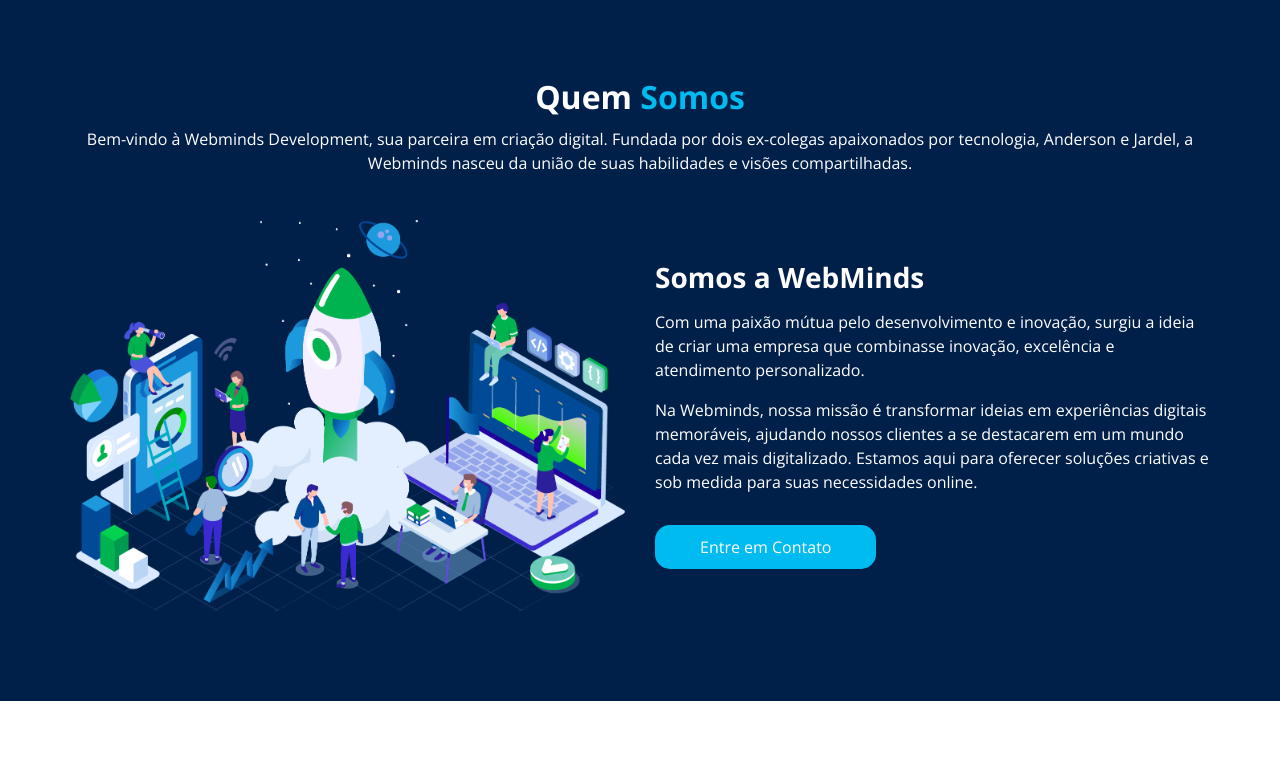
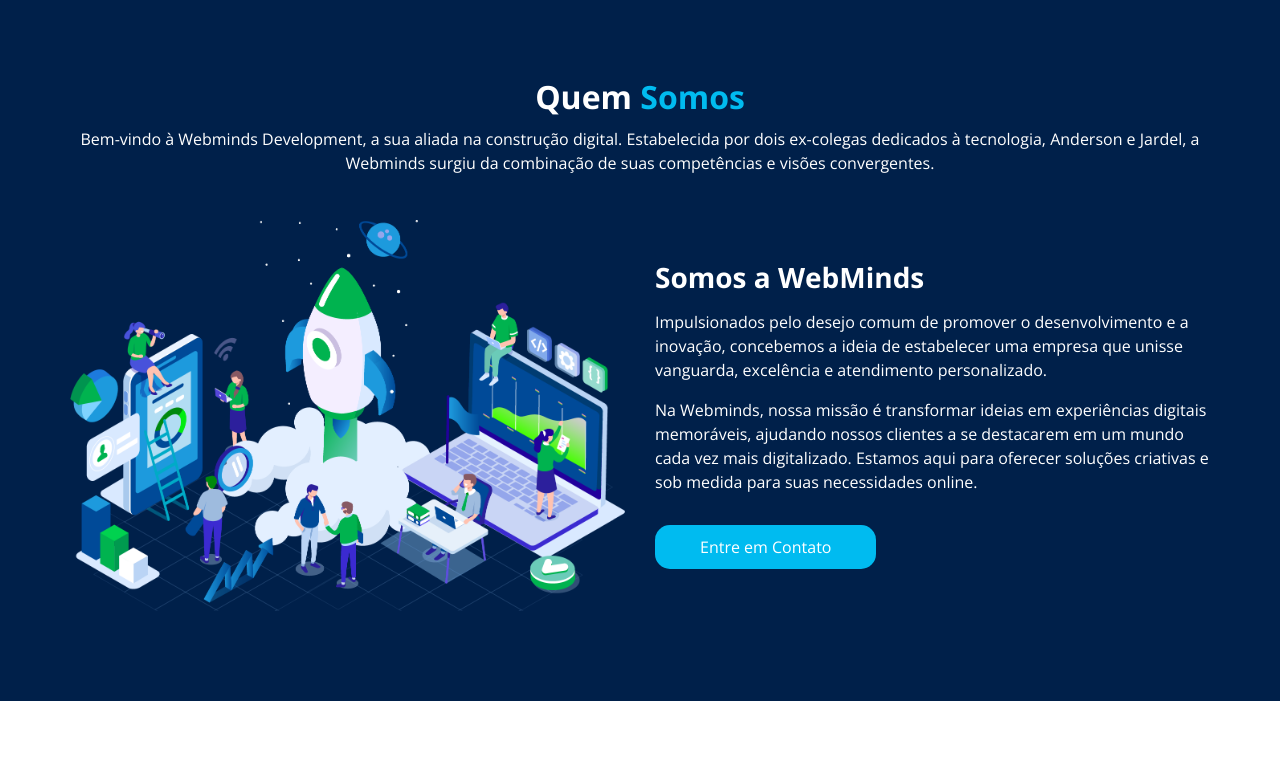
Before and after one commit to webmindsdevelopment/webmindsdevelopment, a plain HTML site: page index.html in a window 1280 px wide. Shown: the part 1500-2266 px from the top of the page. Drawn offline with nearby package versions, Linux system fonts and the light colour scheme.

Commit message:
att jk, realizada conferência de textos

```diff
--- a/index.html
+++ b/index.html
@@ -187,8 +187,8 @@
           Quem <span>Somos</span>
         </h2>
         <p>
-          Bem-vindo à Webminds Development, sua parceira em criação digital. Fundada por dois ex-colegas apaixonados por
-          tecnologia, Anderson e Jardel, a Webminds nasceu da união de suas habilidades e visões compartilhadas.
+            Bem-vindo à Webminds Development, a sua aliada na construção digital.
+            Estabelecida por dois ex-colegas dedicados à tecnologia, Anderson e Jardel, a Webminds surgiu da combinação de suas competências e visões convergentes.
         </p>
       </div>
       <div class="row">
@@ -203,8 +203,8 @@
               Somos a WebMinds
             </h3>
             <p>
-              Com uma paixão mútua pelo desenvolvimento e inovação, surgiu a ideia de criar uma empresa que combinasse
-              inovação, excelência e atendimento personalizado.
+              Impulsionados pelo desejo comum de promover o desenvolvimento e a inovação,
+              concebemos a ideia de estabelecer uma empresa que unisse vanguarda, excelência e atendimento personalizado.
             </p>
             <p>
               Na Webminds, nossa missão é transformar ideias em experiências digitais memoráveis, ajudando nossos
```
